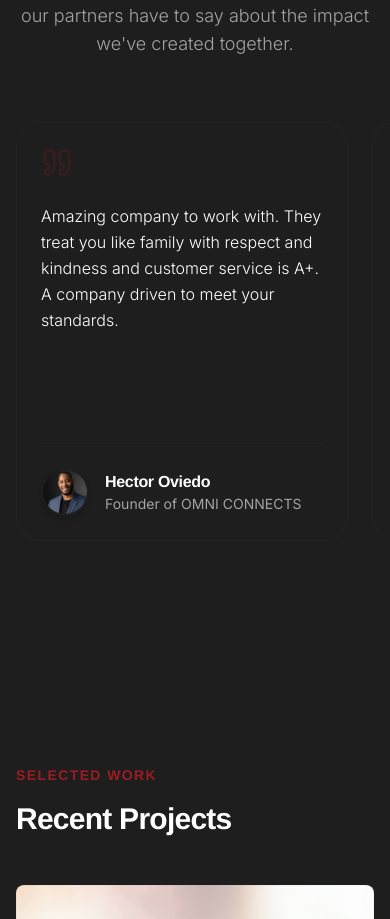
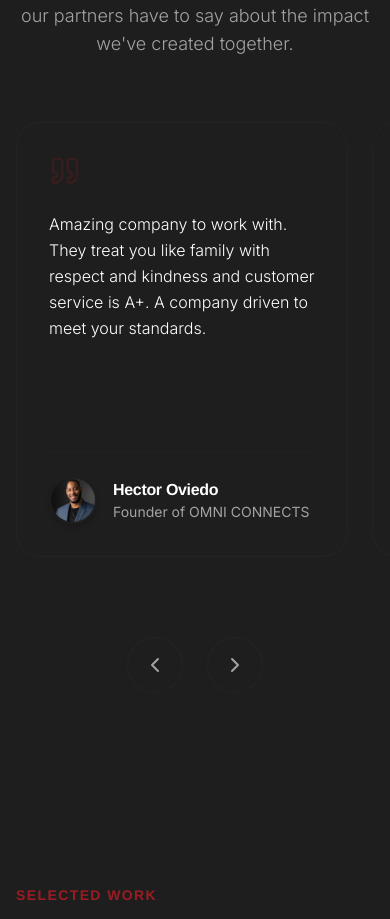
Before and after one commit to therafsanrohan/creatiancy_web, a Next.js app: page / in a window 390 px wide. Shown: the part 2805-3724 px from the top of the page. Built offline with nearby package versions, Linux system fonts and the light colour scheme.

Commit message:
Client Feedback cards bug fix

```diff
--- a/components/Testimonials.tsx
+++ b/components/Testimonials.tsx
@@ -1,11 +1,25 @@
 "use client";
 
+import { useRef } from "react";
 import { motion } from "framer-motion";
-import { Quote } from "lucide-react";
+import { Quote, ChevronLeft, ChevronRight } from "lucide-react";
 import Image from "next/image";
 import { testimonials } from "../data/testimonials";
 
 export default function Testimonials() {
+  const scrollRef = useRef<HTMLDivElement>(null);
+
+  const scroll = (direction: 'left' | 'right') => {
+    if (scrollRef.current) {
+      const { current } = scrollRef;
+      const scrollAmount = current.offsetWidth * 0.8;
+      current.scrollBy({
+        left: direction === 'left' ? -scrollAmount : scrollAmount,
+        behavior: 'smooth'
+      });
+    }
+  };
+
   return (
     <section className="py-24 overflow-hidden relative">
       <div className="container mx-auto px-4">
@@ -27,8 +41,14 @@ export default function Testimonials() {
           </p>
         </motion.div>
 
-        {/* Mobile Carousel / Desktop Grid */}
-        <div className="flex overflow-x-auto pb-8 -mx-4 px-4 snap-x snap-mandatory md:grid md:grid-cols-2 lg:grid-cols-3 md:overflow-visible md:pb-0 md:mx-0 md:px-0 gap-6 md:gap-8 scrollbar-hide">
+
+
+        {/* Carousel */}
+        <div
+          ref={scrollRef}
+          className="flex overflow-x-auto pb-12 -mx-4 px-4 snap-x snap-mandatory gap-6 md:gap-8 scrollbar-hide cursor-grab active:cursor-grabbing"
+          style={{ scrollBehavior: 'smooth' }}
+        >
           {testimonials.map((testimonial, index) => (
             <motion.div
               key={testimonial.id}
@@ -36,7 +56,7 @@ export default function Testimonials() {
               whileInView={{ opacity: 1, y: 0 }}
               viewport={{ once: true, margin: "-50px" }}
               transition={{ duration: 0.6, delay: index * 0.1 }}
-              className="w-[85vw] max-w-[340px] sm:w-[400px] md:w-auto md:min-w-0 snap-center shrink-0 flex flex-col bg-[var(--muted)]/5 border border-[var(--muted)]/30 rounded-3xl p-6 sm:p-8 hover:bg-[var(--muted)]/10 active:bg-[var(--muted)]/15 transition-all duration-300 hover:shadow-2xl hover:shadow-[var(--accent)]/5 hover:-translate-y-1 active:scale-[0.98] cursor-pointer group"
+              className="w-[85vw] max-w-[340px] sm:w-[450px] shrink-0 snap-center flex flex-col bg-[var(--muted)]/5 border border-[var(--muted)]/30 rounded-3xl p-8 hover:bg-[var(--muted)]/10 active:bg-[var(--muted)]/15 transition-all duration-300 hover:shadow-2xl hover:shadow-[var(--accent)]/5 hover:-translate-y-1 group"
             >
               <Quote className="w-8 h-8 sm:w-10 sm:h-10 text-[var(--ruby-red)]/20 mb-6 group-hover:text-[var(--ruby-red)]/40 transition-colors duration-300" />
 
@@ -65,6 +85,24 @@ export default function Testimonials() {
             </motion.div>
           ))}
         </div>
+
+        {/* Controls (Bottom Centered) */}
+        <div className="flex justify-center items-center gap-6 mt-8 md:mt-12">
+          <button
+            onClick={() => scroll('left')}
+            className="w-14 h-14 rounded-full border border-[var(--muted)]/30 bg-[var(--bg)] flex items-center justify-center text-[var(--muted-fg)] hover:text-white hover:bg-[var(--ruby-red)] hover:border-[var(--ruby-red)] hover:shadow-lg hover:shadow-[var(--ruby-red)]/20 active:scale-95 transition-all duration-300 z-10"
+            aria-label="Previous testimonial"
+          >
+            <ChevronLeft className="w-6 h-6" />
+          </button>
+          <button
+            onClick={() => scroll('right')}
+            className="w-14 h-14 rounded-full border border-[var(--muted)]/30 bg-[var(--bg)] flex items-center justify-center text-[var(--muted-fg)] hover:text-white hover:bg-[var(--ruby-red)] hover:border-[var(--ruby-red)] hover:shadow-lg hover:shadow-[var(--ruby-red)]/20 active:scale-95 transition-all duration-300 z-10"
+            aria-label="Next testimonial"
+          >
+            <ChevronRight className="w-6 h-6" />
+          </button>
+        </div>
       </div>
 
       {/* Optional: custom scrollbar hide style for the slider */}
```
